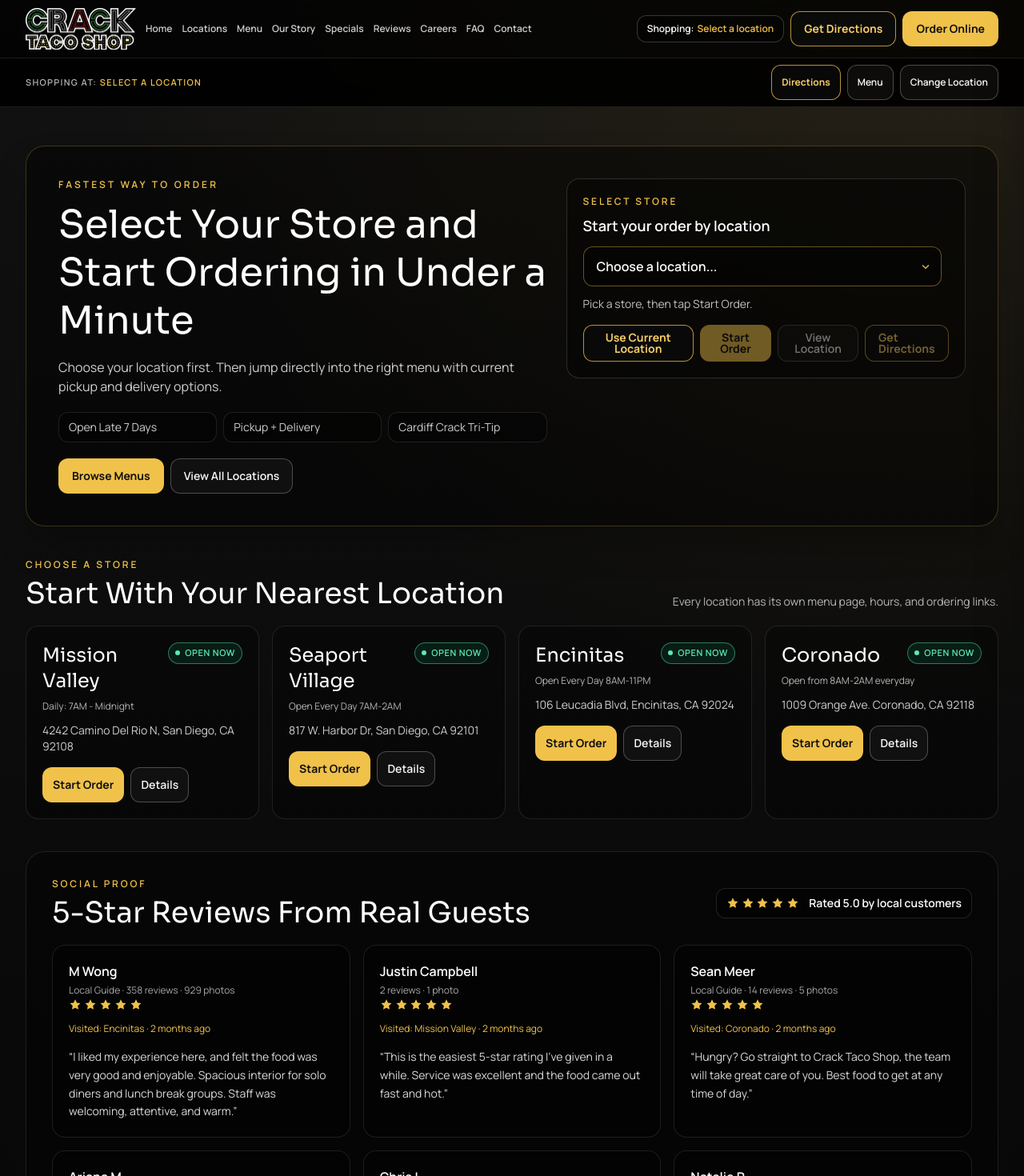
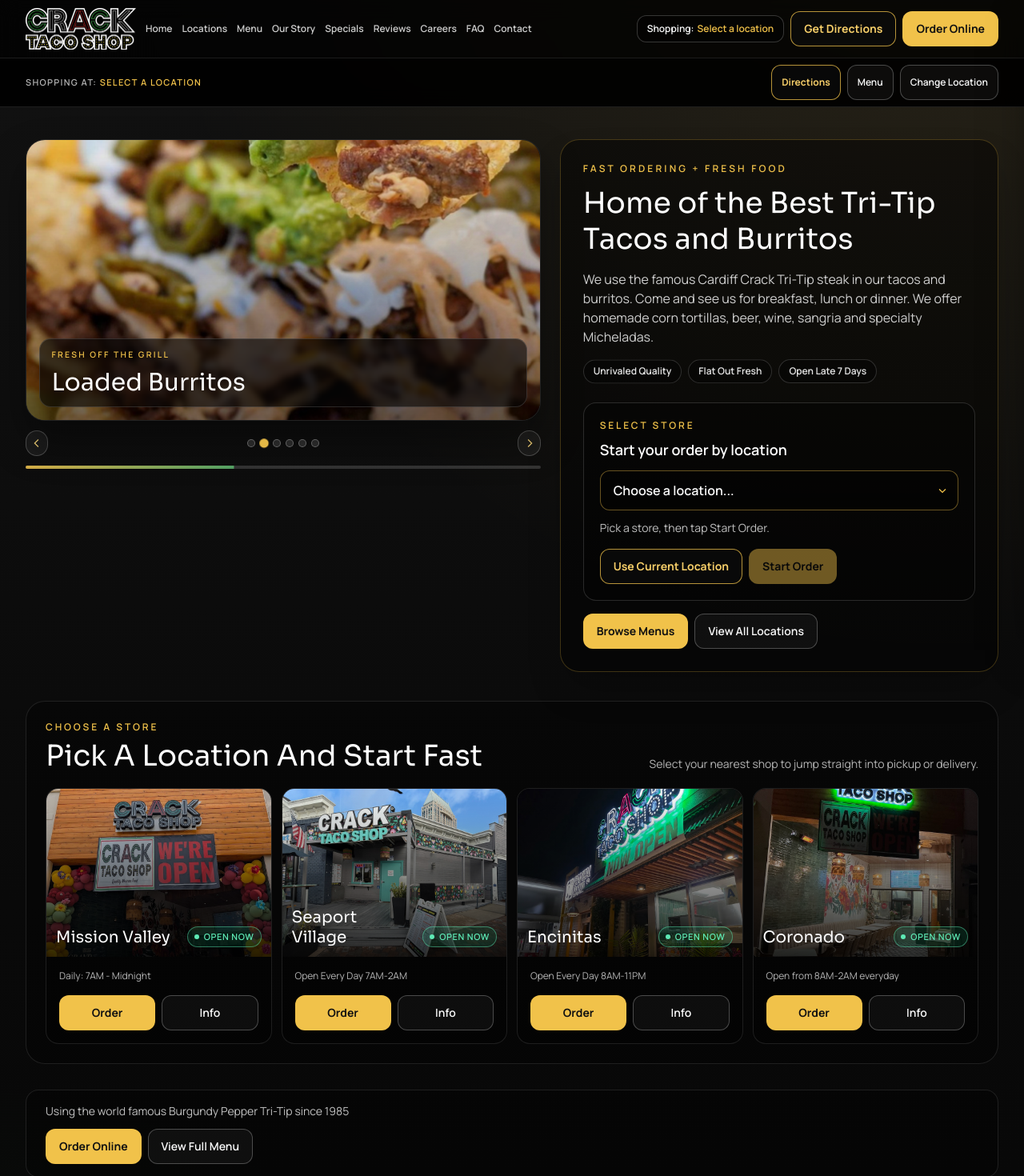
Before and after one commit to AnthonyBarbaro/cracktacoshop, a Next.js app: page / in a window 1280 px wide. Shown: the top 1470 px of the page at 80% size. Built offline with nearby package versions, Linux system fonts and the light colour scheme.

Commit message:
Home Page edits

```diff
--- a/src/app/globals.css
+++ b/src/app/globals.css
@@ -217,6 +217,26 @@
   animation: review-fade-up 0.55s cubic-bezier(0.2, 0.65, 0.2, 1) forwards;
 }
 
+.review-mobile-track {
+  display: flex;
+  gap: 1rem;
+  overflow-x: auto;
+  scroll-snap-type: x mandatory;
+  padding-bottom: 0.3rem;
+  -webkit-overflow-scrolling: touch;
+  scrollbar-width: none;
+}
+
+.review-mobile-track::-webkit-scrollbar {
+  display: none;
+}
+
+.review-mobile-slide {
+  min-width: clamp(17rem, 84vw, 22rem);
+  flex-shrink: 0;
+  scroll-snap-align: start;
+}
+
 .review-stars {
   display: inline-flex;
   flex-direction: row;
@@ -232,7 +252,256 @@
   flex: 0 0 auto;
 }
 
+@keyframes home-fade-up {
+  from {
+    opacity: 0;
+    transform: translateY(16px);
+  }
+  to {
+    opacity: 1;
+    transform: translateY(0);
+  }
+}
+
+@keyframes chip-float {
+  0%,
+  100% {
+    transform: translateY(0);
+  }
+  50% {
+    transform: translateY(-4px);
+  }
+}
+
+@keyframes slide-zoom {
+  from {
+    transform: scale(1.02);
+  }
+  to {
+    transform: scale(1.1);
+  }
+}
+
+@keyframes caption-fade {
+  from {
+    opacity: 0;
+    transform: translateY(8px);
+  }
+  to {
+    opacity: 1;
+    transform: translateY(0);
+  }
+}
+
+@keyframes slide-progress {
+  from {
+    transform: scaleX(0);
+  }
+  to {
+    transform: scaleX(1);
+  }
+}
+
+.home-fade-up {
+  opacity: 0;
+  animation: home-fade-up 0.65s cubic-bezier(0.2, 0.65, 0.2, 1) forwards;
+}
+
+.home-delay-1 {
+  animation-delay: 85ms;
+}
+
+.home-delay-2 {
+  animation-delay: 170ms;
+}
+
+.home-delay-3 {
+  animation-delay: 255ms;
+}
+
+.floating-chip {
+  animation: chip-float 3.6s ease-in-out infinite;
+}
+
+.food-showcase {
+  display: flex;
+  flex-direction: column;
+  gap: 0.75rem;
+}
+
+.food-frame {
+  position: relative;
+  min-height: 22rem;
+  overflow: hidden;
+  border-radius: 1.5rem;
+  border: 1px solid rgb(255 255 255 / 12%);
+  background: #040404;
+  box-shadow: 0 26px 50px rgb(0 0 0 / 36%);
+}
+
+.food-slide {
+  position: absolute;
+  inset: 0;
+  opacity: 0;
+  transform: scale(1.03);
+  transition: opacity 0.8s ease, transform 0.8s ease;
+}
+
+.food-slide.is-active {
+  opacity: 1;
+  transform: scale(1);
+}
+
+.food-image {
+  object-fit: cover;
+}
+
+.food-slide.is-active .food-image {
+  animation: slide-zoom 6.4s linear forwards;
+}
+
+.food-overlay {
+  position: absolute;
+  inset: 0;
+  background:
+    linear-gradient(180deg, rgb(0 0 0 / 8%), rgb(0 0 0 / 18%) 35%, rgb(0 0 0 / 55%)),
+    radial-gradient(circle at 80% 20%, rgb(241 194 74 / 18%), transparent 35%);
+  pointer-events: none;
+}
+
+.food-caption {
+  position: absolute;
+  left: 1rem;
+  right: 1rem;
+  bottom: 1rem;
+  border-radius: 0.9rem;
+  border: 1px solid rgb(255 255 255 / 14%);
+  background: rgb(8 8 8 / 62%);
+  backdrop-filter: blur(3px);
+  padding: 0.75rem 0.9rem;
+  animation: caption-fade 0.45s ease;
+}
+
+.food-controls {
+  display: flex;
+  align-items: center;
+  justify-content: space-between;
+  gap: 0.75rem;
+}
+
+.food-arrow {
+  display: inline-flex;
+  align-items: center;
+  justify-content: center;
+  width: 2rem;
+  height: 2rem;
+  border-radius: 999px;
+  border: 1px solid rgb(255 255 255 / 22%);
+  background: rgb(255 255 255 / 6%);
+  color: #f5d378;
+  transition: border-color 0.2s ease, background-color 0.2s ease, transform 0.2s ease;
+}
+
+.food-arrow:hover {
+  border-color: rgb(241 194 74 / 72%);
+  background: rgb(241 194 74 / 14%);
+  transform: translateY(-1px);
+}
+
+.food-dot-row {
+  display: flex;
+  flex-wrap: wrap;
+  justify-content: center;
+  gap: 0.4rem;
+  width: 100%;
+}
+
+.food-dot {
+  width: 0.6rem;
+  height: 0.6rem;
+  border-radius: 999px;
+  border: 1px solid rgb(255 255 255 / 35%);
+  background: rgb(255 255 255 / 14%);
+  transition: background-color 0.2s ease, transform 0.2s ease, border-color 0.2s ease;
+}
+
+.food-dot.is-active {
+  border-color: rgb(241 194 74 / 85%);
+  background: rgb(241 194 74 / 95%);
+  transform: scale(1.15);
+}
+
+.food-progress-track {
+  width: 100%;
+  height: 0.25rem;
+  border-radius: 999px;
+  background: rgb(255 255 255 / 16%);
+  overflow: hidden;
+}
+
+.food-progress-fill {
+  display: block;
+  width: 100%;
+  height: 100%;
+  transform-origin: left;
+  background: linear-gradient(90deg, rgb(241 194 74 / 85%), rgb(95 198 117 / 75%));
+  animation: slide-progress 4.2s linear forwards;
+}
+
+.home-location-card {
+  transition: border-color 0.25s ease, transform 0.25s ease, box-shadow 0.25s ease;
+}
+
+.home-location-card:hover {
+  transform: translateY(-2px);
+  border-color: rgb(241 194 74 / 35%);
+  box-shadow: 0 12px 24px rgb(0 0 0 / 26%);
+}
+
 @media (prefers-reduced-motion: reduce) {
+  .home-fade-up {
+    opacity: 1;
+    animation: none;
+  }
+
+  .floating-chip {
+    animation: none;
+  }
+
+  .food-slide {
+    transition: none;
+    transform: none;
+  }
+
+  .food-slide.is-active .food-image {
+    animation: none;
+  }
+
+  .food-caption {
+    animation: none;
+  }
+
+  .food-arrow {
+    transition: none;
+  }
+
+  .food-arrow:hover {
+    transform: none;
+  }
+
+  .food-dot {
+    transition: none;
+  }
+
+  .food-progress-fill {
+    animation: none;
+    transform: scaleX(1);
+  }
+
+  .home-location-card {
+    transition: none;
+  }
+
   .review-card {
     transition: none;
   }
@@ -259,3 +528,19 @@
     padding-inline: 2rem;
   }
 }
+
+@media (min-width: 768px) {
+  .review-mobile-track {
+    display: grid;
+    grid-template-columns: repeat(2, minmax(0, 1fr));
+    gap: 1rem;
+    overflow: visible;
+    scroll-snap-type: none;
+    padding-bottom: 0;
+  }
+
+  .review-mobile-slide {
+    min-width: 0;
+    scroll-snap-align: none;
+  }
+}
--- a/src/app/page.tsx
+++ b/src/app/page.tsx
@@ -1,13 +1,15 @@
 import type { Metadata } from "next";
+import Image from "next/image";
 import Link from "next/link";
 import Script from "next/script";
 
+import HomeFoodShowcase from "@/components/HomeFoodShowcase";
 import LocationOpenBadge from "@/components/LocationOpenBadge";
 import LocationPicker from "@/components/LocationPicker";
 import SiteFooter from "@/components/SiteFooter";
 import SiteHeader from "@/components/SiteHeader";
 import { locations } from "@/data/locations";
-import { reviews, site } from "@/data/site-content";
+import { foodShowcase, highlights, site } from "@/data/site-content";
 
 export const metadata: Metadata = {
   title: "Crack Taco Shop San Diego | Tri-Tip Tacos and Burritos",
@@ -36,16 +38,6 @@
 };
 
 export default function HomePage() {
-  const renderStars = () => (
-    <div className="review-stars" aria-label="5 out of 5 stars">
-      {Array.from({ length: 5 }).map((_, starIndex) => (
-        <svg key={starIndex} viewBox="0 0 20 20" className="h-4 w-4 fill-current" aria-hidden="true">
-          <path d="m10 1.7 2.5 5.1 5.6.8-4.1 4 1 5.6-5-2.6-5 2.6 1-5.6-4.1-4 5.6-.8L10 1.7Z" />
-        </svg>
-      ))}
-    </div>
-  );
-
   const schema = {
     "@context": "https://schema.org",
     "@graph": [
@@ -99,29 +91,41 @@
         dangerouslySetInnerHTML={{ __html: JSON.stringify(schema) }}
       />
 
-      <main id="main-content" className="pb-20 pt-10 sm:pt-12">
+      <main id="main-content" className="pb-20 pt-8 sm:pt-10">
         <section className="section-shell">
-          <div className="rounded-3xl border border-[#f0be3e]/24 bg-black/45 p-6 shadow-2xl shadow-black/35 sm:p-8 lg:p-10">
-            <div className="grid gap-6 lg:grid-cols-[1.1fr_0.9fr] lg:items-start">
-              <div>
+          <div className="grid gap-6 lg:grid-cols-[1.08fr_0.92fr] lg:items-start">
+            <HomeFoodShowcase slides={foodShowcase} />
+
+            <div className="home-fade-up home-delay-1 rounded-3xl border border-[#f0be3e]/24 bg-black/45 p-5 shadow-2xl shadow-black/30 sm:p-7">
+              <div className="home-fade-up home-delay-2">
                 <p className="text-xs font-semibold uppercase tracking-[0.26em] text-brand-yellow">
-                  Fastest Way To Order
+                  Fast Ordering + Fresh Food
                 </p>
-                <h1 className="mt-3 max-w-3xl font-display text-3xl leading-tight text-white sm:text-4xl lg:text-5xl">
-                  Select Your Store and Start Ordering in Under a Minute
+                <h1 className="mt-3 max-w-2xl font-display text-3xl leading-tight text-white sm:text-4xl">
+                  {site.heroHeadline}
                 </h1>
                 <p className="mt-4 max-w-2xl text-sm text-white/80 sm:text-base">
-                  Choose your location first. Then jump directly into the right menu with current
-                  pickup and delivery options.
+                  {site.story}
                 </p>
-
-                <div className="mt-5 grid gap-2 text-sm text-white/80 sm:grid-cols-3">
-                  <p className="rounded-xl border border-white/10 bg-black/35 px-3 py-2">Open Late 7 Days</p>
-                  <p className="rounded-xl border border-white/10 bg-black/35 px-3 py-2">Pickup + Delivery</p>
-                  <p className="rounded-xl border border-white/10 bg-black/35 px-3 py-2">Cardiff Crack Tri-Tip</p>
               </div>
 
-                <div className="mt-5 flex flex-col gap-2 sm:flex-row sm:flex-wrap">
+              <div className="mt-5 flex flex-wrap gap-2">
+                {highlights.map((highlight, index) => (
+                  <span
+                    key={highlight.title}
+                    className="floating-chip rounded-full border border-white/16 bg-black/35 px-3 py-1.5 text-xs font-semibold text-white/90"
+                    style={{ animationDelay: `${index * 120}ms` }}
+                  >
+                    {highlight.title}
+                  </span>
+                ))}
+              </div>
+
+              <div className="mt-5">
+                <LocationPicker locations={locations} mode="minimal" />
+              </div>
+
+              <div className="mt-4 flex flex-col gap-2 sm:flex-row sm:flex-wrap">
                 <Link href="/menu" className="brand-btn w-full px-4 py-2 text-sm sm:w-auto">
                   Browse Menus
                 </Link>
@@ -130,97 +134,87 @@
                 </Link>
               </div>
             </div>
-
-              <LocationPicker locations={locations} />
-            </div>
           </div>
         </section>
 
-        <section className="section-shell mt-10">
+        <section className="section-shell mt-9">
+          <div className="home-fade-up home-delay-3 rounded-3xl border border-white/10 bg-black/32 p-5 sm:p-6">
             <div className="mb-5 flex flex-wrap items-end justify-between gap-3">
               <div>
                 <p className="text-xs font-semibold uppercase tracking-[0.24em] text-brand-yellow">
                   Choose A Store
                 </p>
                 <h2 className="mt-2 font-display text-3xl text-white sm:text-4xl">
-                Start With Your Nearest Location
+                  Pick A Location And Start Fast
                 </h2>
               </div>
               <p className="max-w-md text-sm text-white/70">
-              Every location has its own menu page, hours, and ordering links.
+                Select your nearest shop to jump straight into pickup or delivery.
               </p>
             </div>
 
-          <div className="grid gap-4 md:grid-cols-2 xl:grid-cols-4">
-            {locations.map((location) => (
+            <div className="grid gap-3 md:grid-cols-2 xl:grid-cols-4">
+              {locations.map((location, index) => (
                 <article
                   key={location.slug}
-                className="rounded-2xl border border-white/10 bg-black/30 p-5 text-white"
+                  className="home-location-card home-fade-up group overflow-hidden rounded-2xl border border-white/10 bg-black/28 text-white"
+                  style={{ animationDelay: `${index * 85}ms` }}
                 >
-                <div className="flex items-start justify-between gap-3">
-                  <p className="font-display text-2xl text-white">{location.name}</p>
+                  <div className="relative aspect-[4/3] w-full">
+                    <Image
+                      src={location.image}
+                      alt={`${location.name} storefront`}
+                      fill
+                      sizes="(max-width: 768px) 100vw, (max-width: 1280px) 50vw, 25vw"
+                      className="object-cover transition-transform duration-700 ease-out group-hover:scale-105"
+                    />
+                    <div
+                      aria-hidden="true"
+                      className="absolute inset-0 bg-gradient-to-t from-black/80 via-black/38 to-transparent"
+                    />
+                    <div className="absolute inset-x-3 bottom-3 flex items-end justify-between gap-3">
+                      <p className="font-display text-xl leading-tight text-white">{location.name}</p>
                       <LocationOpenBadge slug={location.slug} />
                     </div>
-                <p className="mt-2 text-xs text-white/70">{location.hours}</p>
-                <p className="mt-3 text-sm text-white/80">{location.address}</p>
+                  </div>
 
-                <div className="mt-4 flex flex-wrap gap-2">
+                  <div className="p-4">
+                    <p className="text-xs text-white/70">{location.hours}</p>
+
+                    <div className="mt-4 flex gap-2">
                       <Link
                         href={`/menu/${location.slug}/embed`}
-                    className="brand-btn w-full px-3 py-2 text-sm sm:w-auto"
+                        className="brand-btn w-full px-3 py-2 text-sm"
                       >
-                    Start Order
+                        Order
                       </Link>
                       <Link
                         href={`/locations/${location.slug}`}
-                    className="brand-btn-muted w-full px-3 py-2 text-sm sm:w-auto"
+                        className="brand-btn-muted w-full px-3 py-2 text-sm"
                       >
-                    Details
+                        Info
                       </Link>
+                    </div>
                   </div>
                 </article>
               ))}
             </div>
+          </div>
         </section>
 
-        <section className="section-shell mt-10">
-          <div className="rounded-3xl border border-white/10 bg-black/35 p-6 sm:p-8">
-            <div className="flex flex-wrap items-center justify-between gap-4">
+        <section className="section-shell mt-8">
+          <div className="home-fade-up home-delay-3 rounded-2xl border border-white/10 bg-black/28 px-5 py-4 sm:px-6">
             <div>
-                <p className="text-xs font-semibold uppercase tracking-[0.24em] text-brand-yellow">
-                  Social Proof
+              <p className="text-sm text-white/75">
+                {site.tagline}
               </p>
-                <h2 className="mt-2 font-display text-3xl text-white sm:text-4xl">
-                  5-Star Reviews From Real Guests
-                </h2>
             </div>
-              <div className="inline-flex items-center gap-3 rounded-xl border border-white/12 bg-black/35 px-3 py-2">
-                {renderStars()}
-                <p className="text-sm font-semibold text-white">Rated 5.0 by local customers</p>
-              </div>
-            </div>
-
-            <div className="mt-5 grid gap-4 md:grid-cols-2 xl:grid-cols-3">
-              {reviews.slice(0, 6).map((review, index) => (
-                <article
-                  key={`${review.author}-${index}`}
-                  className="review-card review-card-animate rounded-2xl border border-white/10 bg-black/35 p-5"
-                  style={{ animationDelay: `${index * 75}ms` }}
-                >
-                  <p className="font-semibold text-white">{review.author}</p>
-                  <p className="mt-1 text-xs text-white/65">{review.reviewerStats}</p>
-                  {renderStars()}
-                  <p className="mt-2 text-xs text-brand-yellow">
-                    Visited: {review.locationVisited} · {review.timeAgo}
-                  </p>
-                  <p className="mt-4 text-sm leading-relaxed text-white/85">“{review.quote}”</p>
-                </article>
-              ))}
-            </div>
-
-            <div className="mt-5">
-              <Link href="/reviews" className="brand-btn-muted px-4 py-2 text-sm">
-                Read More Reviews
+            <div className="mt-3 flex flex-wrap gap-2">
+              <Link href="/order-online" className="brand-btn px-4 py-2 text-sm">
+                Order Online
+              </Link>
+              <Link href="/menu" className="brand-btn-muted px-4 py-2 text-sm">
+                View Full Menu
               </Link>
             </div>
           </div>
--- a/src/app/reviews/page.tsx
+++ b/src/app/reviews/page.tsx
@@ -74,11 +74,11 @@
         </section>
 
         <section className="section-shell mt-10">
-          <div className="grid gap-4 md:grid-cols-2">
+          <div className="review-mobile-track">
             {reviews.map((review, index) => (
               <article
                 key={`${review.author}-${index}`}
-                className="review-card review-card-animate rounded-2xl border border-white/10 bg-black/35 p-5"
+                className="review-card review-card-animate review-mobile-slide rounded-2xl border border-white/10 bg-black/35 p-5"
                 style={{ animationDelay: `${index * 80}ms` }}
               >
                 <p className="font-semibold text-white">{review.author}</p>
--- /dev/null
+++ b/src/components/HomeFoodShowcase.tsx
@@ -0,0 +1,123 @@
+"use client";
+
+import Image from "next/image";
+import { useEffect, useState } from "react";
+
+type Slide = {
+  src: string;
+  alt: string;
+  label: string;
+};
+
+type Props = {
+  slides: Slide[];
+};
+
+const AUTOPLAY_MS = 4200;
+
+export default function HomeFoodShowcase({ slides }: Props) {
+  const [activeIndex, setActiveIndex] = useState(0);
+  const slideCount = slides.length;
+
+  useEffect(() => {
+    if (slideCount < 2) {
+      return;
+    }
+
+    const timerId = window.setInterval(() => {
+      setActiveIndex((currentIndex) => (currentIndex + 1) % slideCount);
+    }, AUTOPLAY_MS);
+
+    return () => window.clearInterval(timerId);
+  }, [slideCount]);
+
+  if (slideCount === 0) {
+    return (
+      <section className="food-showcase home-fade-up" aria-label="Food slideshow">
+        <div className="food-frame" />
+      </section>
+    );
+  }
+
+  const currentIndex = activeIndex % slideCount;
+  const activeSlide = slides[currentIndex];
+  const previousIndex = currentIndex === 0 ? slideCount - 1 : currentIndex - 1;
+  const nextIndex = (currentIndex + 1) % slideCount;
+
+  return (
+    <section className="food-showcase home-fade-up" aria-label="Food slideshow">
+      <div className="food-frame">
+        {slides.map((slide, index) => {
+          const isActive = index === currentIndex;
+
+          return (
+            <div
+              key={`${slide.src}-${index}`}
+              className={`food-slide ${isActive ? "is-active" : ""}`}
+              aria-hidden={!isActive}
+            >
+              <Image
+                src={slide.src}
+                alt={isActive ? slide.alt : ""}
+                fill
+                sizes="(max-width: 1024px) 100vw, 58vw"
+                priority={index === 0}
+                className="food-image"
+              />
+            </div>
+          );
+        })}
+
+        <div className="food-overlay" aria-hidden="true" />
+
+        <div className="food-caption" key={`${activeSlide.src}-${activeIndex}`}>
+          <p className="text-[0.65rem] font-semibold uppercase tracking-[0.22em] text-brand-yellow">
+            Fresh Off The Grill
+          </p>
+          <p className="mt-2 font-display text-2xl text-white sm:text-3xl">{activeSlide.label}</p>
+        </div>
+      </div>
+
+      <div className="food-controls">
+        <button
+          type="button"
+          onClick={() => setActiveIndex(previousIndex)}
+          className="food-arrow"
+          aria-label="Show previous food photo"
+        >
+          <svg viewBox="0 0 20 20" className="h-4 w-4 fill-current" aria-hidden="true">
+            <path d="m11.8 3.8 1.1 1.1L7.8 10l5.1 5.1-1.1 1.1-6.2-6.2 6.2-6.2Z" />
+          </svg>
+        </button>
+
+        <div className="food-dot-row" aria-label="Food photo controls">
+          {slides.map((slide, index) => (
+            <button
+              key={`${slide.label}-${index}`}
+              type="button"
+              aria-label={`Show ${slide.label}`}
+              aria-pressed={index === currentIndex}
+              onClick={() => setActiveIndex(index)}
+              className={`food-dot ${index === currentIndex ? "is-active" : ""}`}
+            />
+          ))}
+        </div>
+
+        <button
+          type="button"
+          onClick={() => setActiveIndex(nextIndex)}
+          className="food-arrow"
+          aria-label="Show next food photo"
+        >
+          <svg viewBox="0 0 20 20" className="h-4 w-4 fill-current" aria-hidden="true">
+            <path d="m8.2 16.2-1.1-1.1 5.1-5.1-5.1-5.1 1.1-1.1 6.2 6.2-6.2 6.2Z" />
+          </svg>
+        </button>
+      </div>
+
+      <div className="food-progress-track" aria-hidden="true">
+        <span key={`${activeSlide.label}-${currentIndex}`} className="food-progress-fill" />
+      </div>
+    </section>
+  );
+}
--- a/src/components/LocationPicker.tsx
+++ b/src/components/LocationPicker.tsx
@@ -14,13 +14,15 @@
 
 type Props = {
   locations: Location[];
+  mode?: "full" | "minimal";
 };
 
-export default function LocationPicker({ locations }: Props) {
+export default function LocationPicker({ locations, mode = "full" }: Props) {
   const router = useRouter();
   const [isFindingNearest, setIsFindingNearest] = useState(false);
   const [nearestMessage, setNearestMessage] = useState<string | null>(null);
   const [nearestError, setNearestError] = useState<string | null>(null);
+  const isMinimal = mode === "minimal";
   const selectedSlug = useSyncExternalStore(
     subscribeToShoppingLocationChanges,
     getShoppingLocationSlugSnapshot,
@@ -144,6 +146,8 @@
           Start Order
         </button>
 
+        {!isMinimal && (
+          <>
             <button
               type="button"
               onClick={() => {
@@ -172,6 +176,8 @@
                 Get Directions
               </span>
             )}
+          </>
+        )}
       </div>
 
       {(nearestMessage || nearestError) && (
```
Lines whose indentation alone changed are shown as unchanged.
